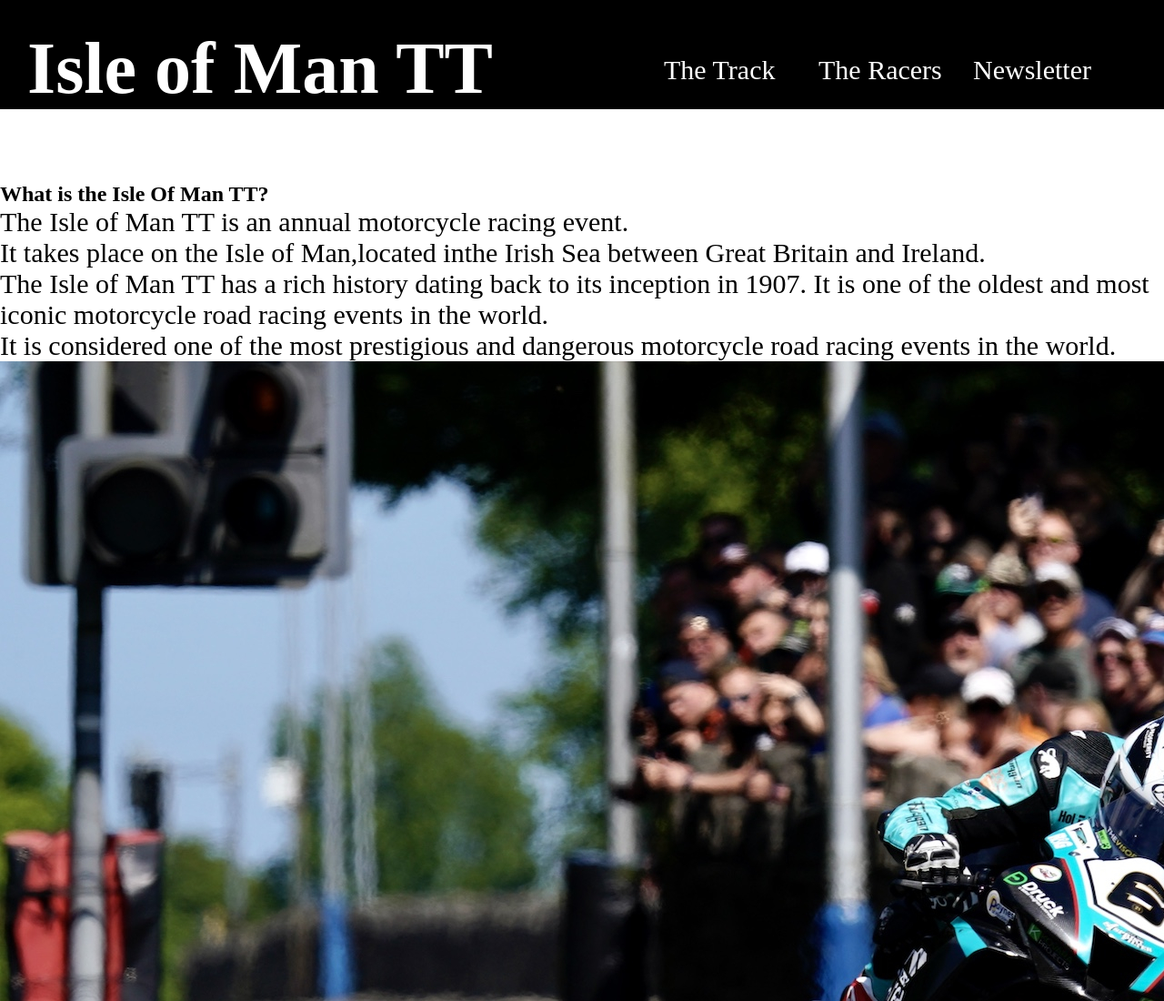
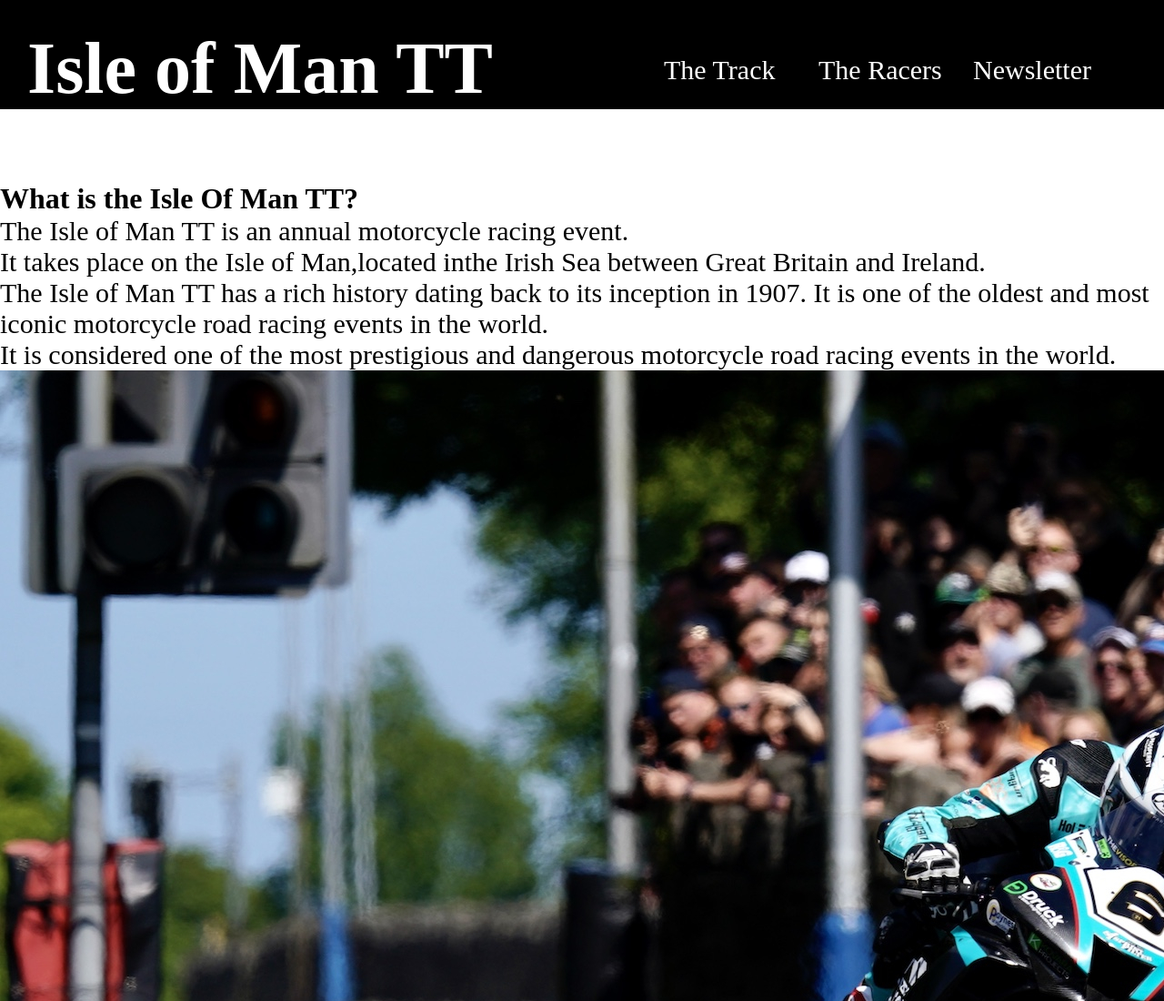
Before and after one commit to Bri-xn/Project-1-isle-of-man-tt-resubmission, a plain HTML site: page index.html in a window 1280 px wide. Shown: the top 1100 px of the page at 91% size. Drawn offline with Linux system fonts and the light colour scheme.

Commit message:
added styling to banner and hover elements to sub headings

```diff
--- a/assets/css/style.css
+++ b/assets/css/style.css
@@ -1,6 +1,10 @@
 * {
     padding: 0;
     margin: 0;
+}
+
+h2 {
+    font-size: xx-large;
 }
 
 .header-back {
```
